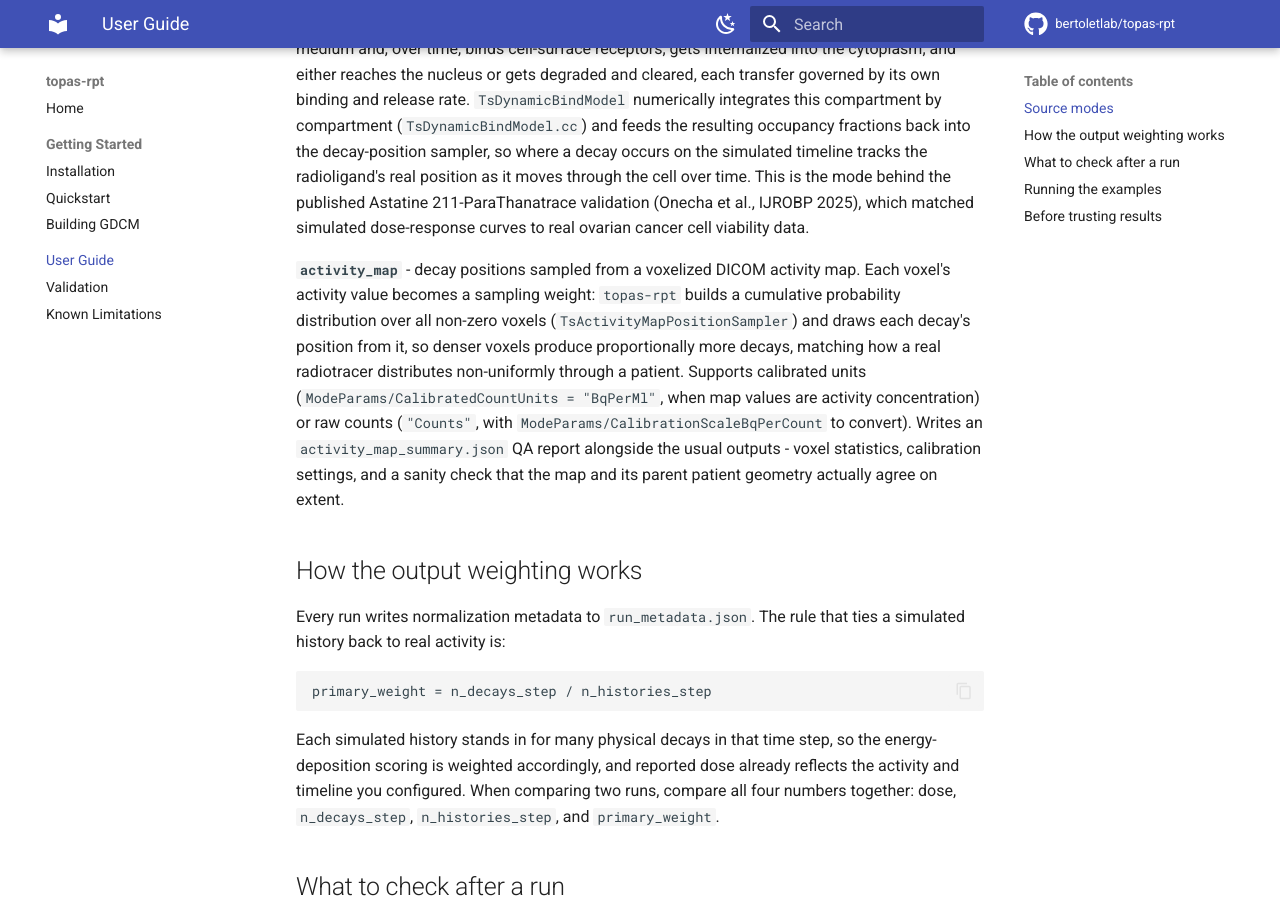
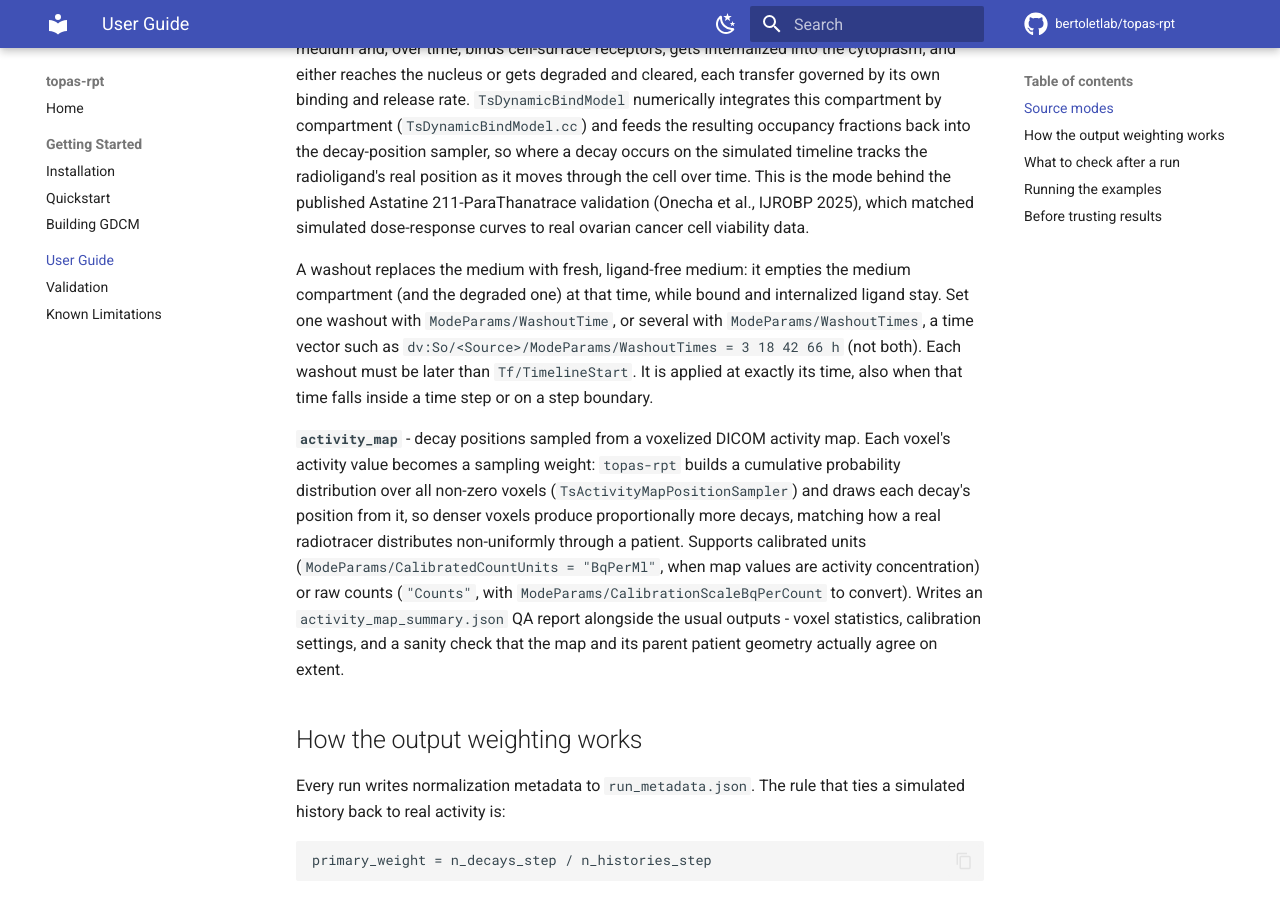
Before and after one commit to bertoletlab/topas-rpt, an MkDocs documentation site: the page built from docs/user_guide.md, in a window 1280 px wide and 900 px high, scrolled down 508 px. Built offline with MkDocs 1.6.1 and Material for MkDocs 9.7.7, drawn with Linux system fonts in a browser that asks for light colours; comment, search, counter and statistics services are not loaded.

Commit message:
invitro_bind: support several washouts with ModeParams/WashoutTimes
Repeated medium changes (for example a rinse after incubation and later
medium replacements) need more than one washout. WashoutTimes takes a time
vector; each washout empties the medium and the degraded compartment at
exactly its time, inside a step or on a step boundary, in the trace and in
the run alike (the kinetic model already handles a sorted list of times).
WashoutTime still sets a single washout; setting both is an error, and
every washout must be later than Tf/TimelineStart. The run metadata lists
them as washout_times_s (washout_time_s keeps the first one).

Regression deck bind_washout_multiple (washouts at 1, 2.5 and 3 h over five
1 h steps, given unsorted with a duplicate) is checked by
validate_washout_trace_consistency.sh: the medium is empty in the trace at
each washout, FracRemaining drops at each one, every step starts from the
trace state, and trace on/off runs are identical.

```diff
--- a/docs/user_guide.md
+++ b/docs/user_guide.md
@@ -29,6 +29,14 @@ moves through the cell over time. This is the mode behind the published
 Astatine 211-ParaThanatrace validation (Onecha et al., IJROBP 2025), which
 matched simulated dose-response curves to real ovarian cancer cell viability
 data.
+
+A washout replaces the medium with fresh, ligand-free medium: it empties the
+medium compartment (and the degraded one) at that time, while bound and
+internalized ligand stay. Set one washout with `ModeParams/WashoutTime`, or
+several with `ModeParams/WashoutTimes`, a time vector such as
+`dv:So/<Source>/ModeParams/WashoutTimes = 3 18 42 66 h` (not both). Each
+washout must be later than `Tf/TimelineStart`. It is applied at exactly its
+time, also when that time falls inside a time step or on a step boundary.
 
 **`activity_map`** - decay positions sampled from a voxelized DICOM activity
 map. Each voxel's activity value becomes a sampling weight:
```
Also changed, not shown: CHANGELOG.md (+13 -6 lines), 11 other files.
